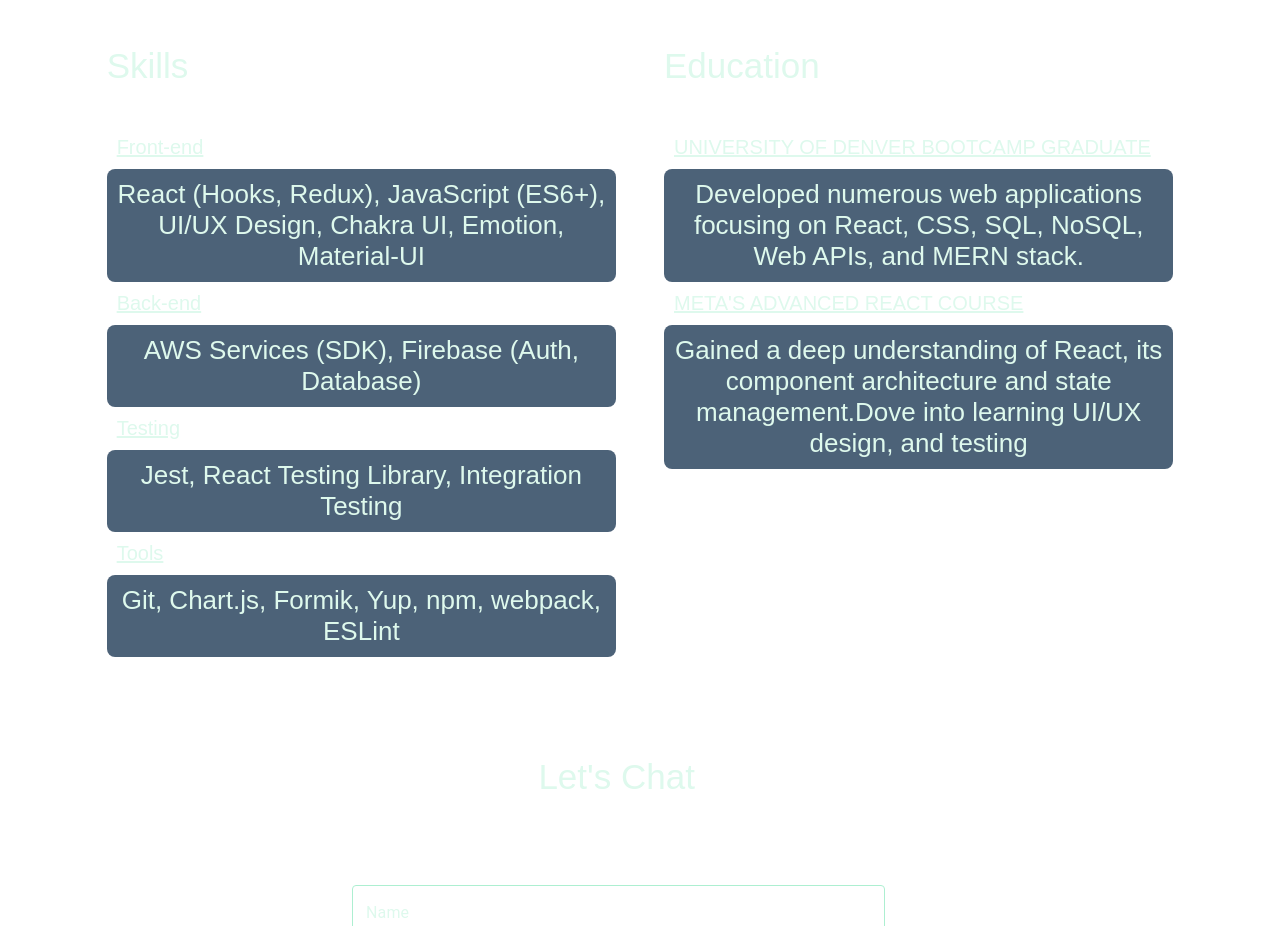
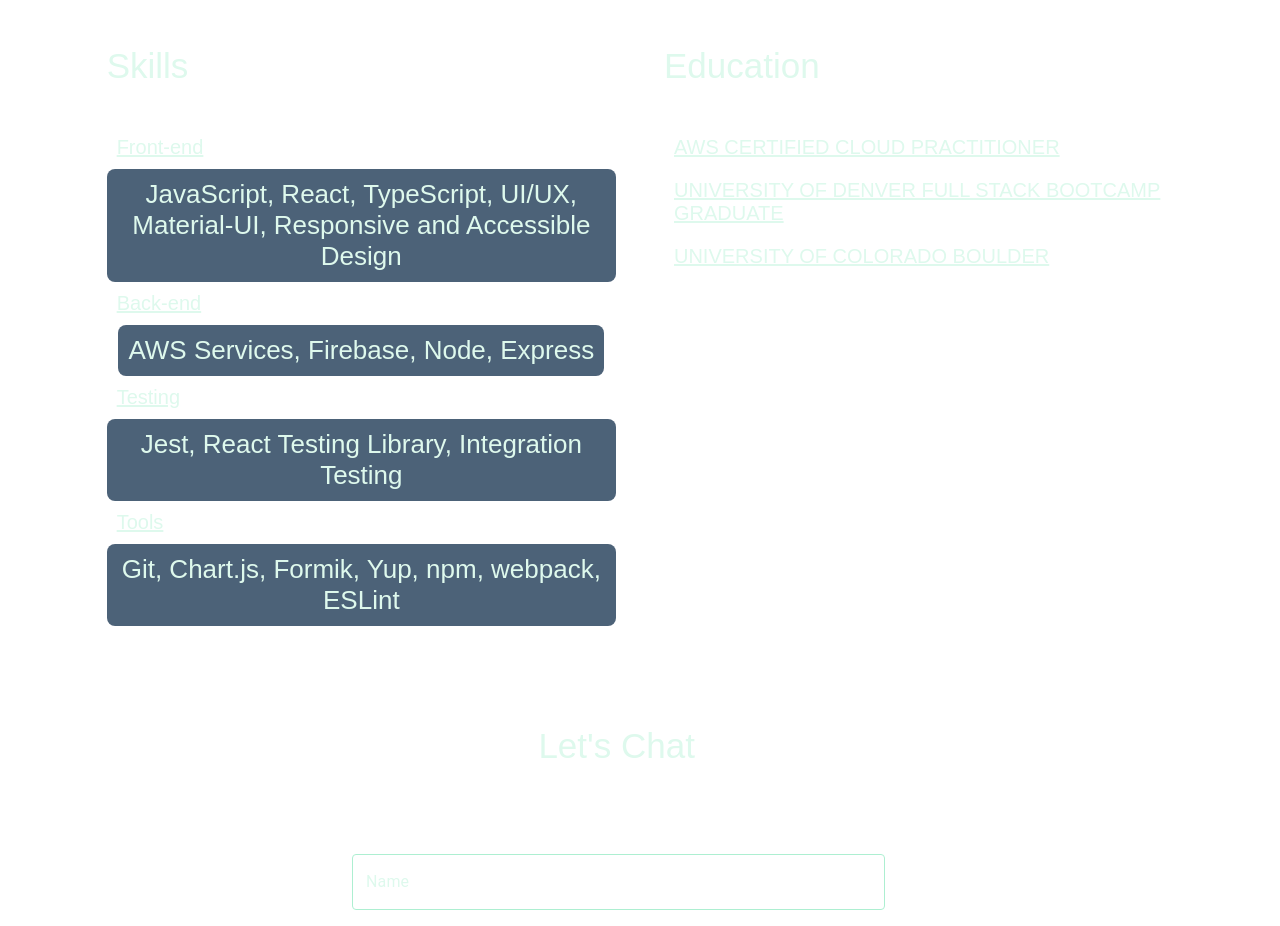
Before and after one commit to johnlundy94/full-stack-portfolio, a React (Create React App) app: page / in a window 1280 px wide. Shown: the part 3620-4546 px from the top of the page. Built offline with nearby package versions, Linux system fonts and the light colour scheme; a web font is replaced by a local one.

Commit message:
Updated experience section

```diff
--- a/src/components/Experience/Experience.js
+++ b/src/components/Experience/Experience.js
@@ -27,13 +27,11 @@ function Experience() {
         <h1 className="skills-title">Skills</h1>
         <p className="p-title">Front-end</p>
         <p className="p-content">
-          React (Hooks, Redux), JavaScript (ES6+), UI/UX Design, Chakra UI,
-          Emotion, Material-UI
+          JavaScript, React, TypeScript, UI/UX, Material-UI, Responsive and
+          Accessible Design
         </p>
         <p className="p-title">Back-end</p>
-        <p className="p-content">
-          AWS Services (SDK), Firebase (Auth, Database)
-        </p>
+        <p className="p-content">AWS Services, Firebase, Node, Express</p>
         <p className="p-title">Testing</p>
         <p className="p-content">
           Jest, React Testing Library, Integration Testing
@@ -46,16 +44,11 @@ function Experience() {
 
       <div className="education-content">
         <h1 className="education-title">Education</h1>
-        <p className="p-title">UNIVERSITY OF DENVER BOOTCAMP GRADUATE</p>
-        <p className="p-content">
-          Developed numerous web applications focusing on React, CSS, SQL,
-          NoSQL, Web APIs, and MERN stack.
+        <p className="p-title">AWS CERTIFIED CLOUD PRACTITIONER</p>
+        <p className="p-title">
+          UNIVERSITY OF DENVER FULL STACK BOOTCAMP GRADUATE
         </p>
-        <p className="p-title">META'S ADVANCED REACT COURSE</p>
-        <p className="p-content">
-          Gained a deep understanding of React, its component architecture and
-          state management.Dove into learning UI/UX design, and testing
-        </p>
+        <p className="p-title">UNIVERSITY OF COLORADO BOULDER</p>
       </div>
     </div>
   );
```
